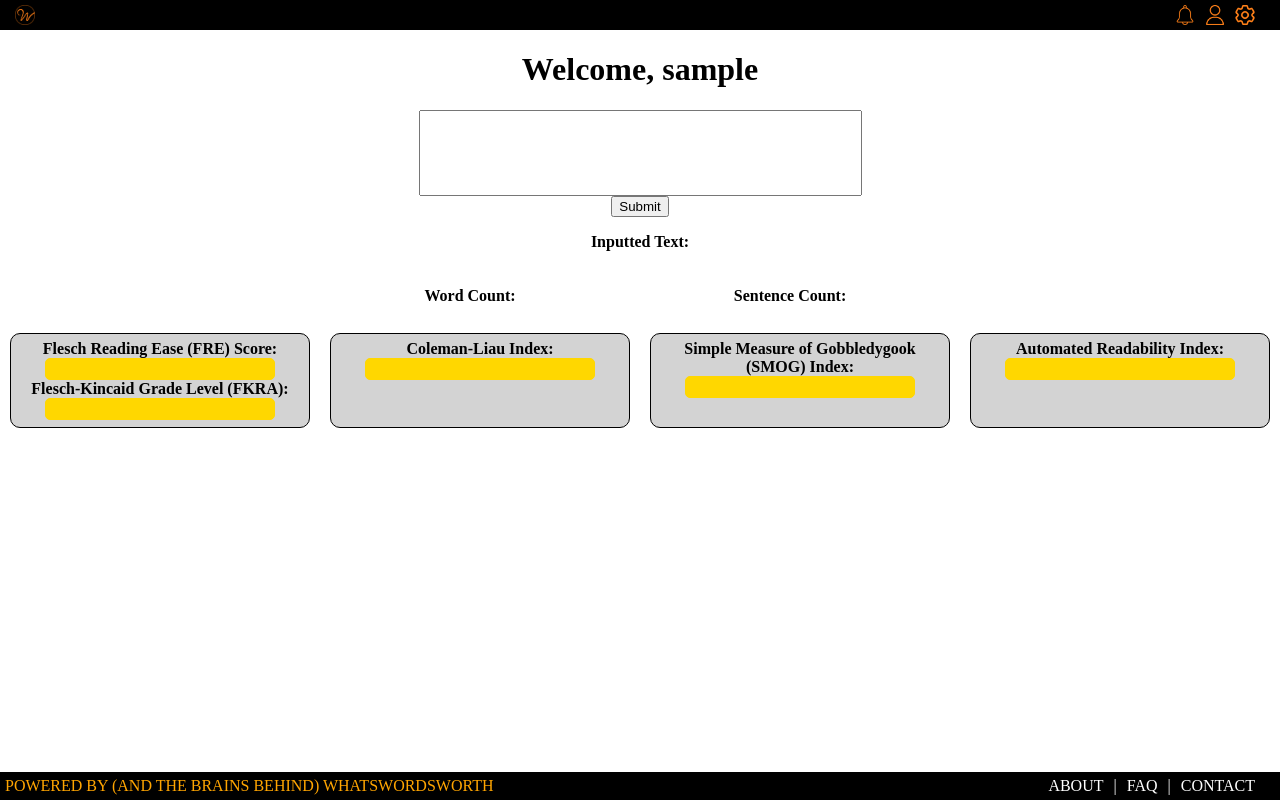
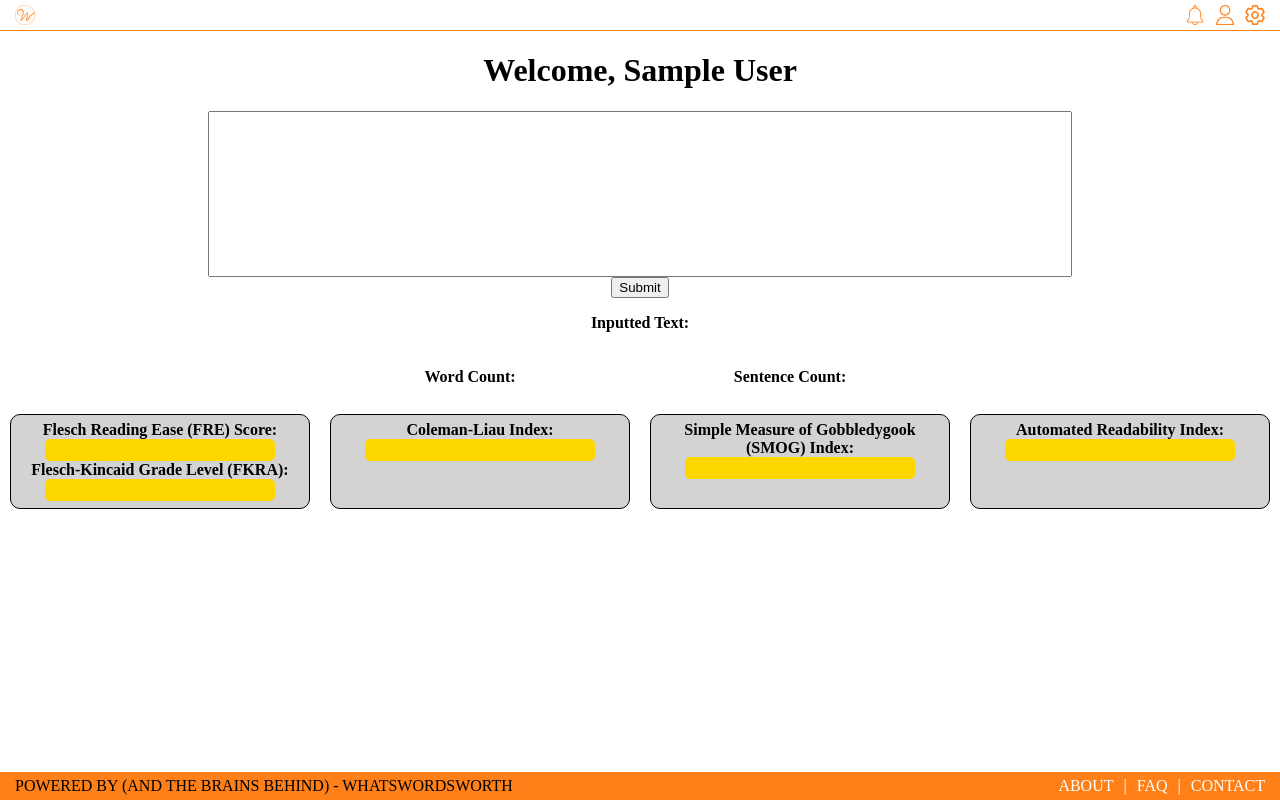
Before and after one commit to Hungr-yy/DaedaleanProj, a Django app: page / in a window 1280 px wide. Run offline with Django 4.2, Linux system fonts and the light colour scheme; the visitor is signed in with stand-in values (Sample User, id 1); some libraries are stand-ins or nearby versions.

Commit message:
Update index.html

```diff
--- a/templates/index.html
+++ b/templates/index.html
@@ -39,8 +39,8 @@
         }
 
         .nav {
-            background-color: black;
-            color: #fff;
+            border-bottom: 1px solid rgb(255, 128, 25);
+            color: white;
             padding: 5px;
             display: flex;
             justify-content: space-between;
@@ -57,7 +57,7 @@
             display: flex;
             justify-content: flex-end;
             align-items: center;
-            margin-right: 20px;
+            margin-right: 10px;
         }
 
         .icons a:not(:last-child) {
@@ -68,7 +68,6 @@
             font-size: 14px;
             font-weight: normal;
             resize: none;
-            overflow-y: scroll;
         }
 
         .input {
@@ -91,8 +90,8 @@
         }
 
         .footer {
-            background-color: black;
-            color: orange;
+            background-color: rgb(255, 128, 25);
+            color: black;
             padding: 5px;
             display: flex;
             justify-content: space-between;
@@ -107,7 +106,7 @@
             display: flex;
             justify-content: flex-end;
             align-items: center;
-            margin-right: 20px;
+            margin-right: 10px;
             font-size: 16px;
         }
 
@@ -125,18 +124,6 @@
             margin-left: 10px;
         }
 
-        .container {     /* For CKEditor 4*/
-            display: flex;
-            justify-content: center;
-            align-items: center;
-
-        }
-
-        .form-container {     /* For CKEditor 4*/
-            width: 75%;
-            text-align: center;
-        }
-
         .count_container {
             display: flex;
         }
@@ -149,6 +136,10 @@
         h5 {
             font-size: 20;
             color: red;
+        }
+
+        .credits {
+            margin-left: 10px;
         }
 
     </style>
@@ -182,27 +173,17 @@
     </div>
 
     <div class="content">
-        <div class="container">     <!-- For CKEditor 4 -->
-            <div class="form-container">     <!-- For CKEditor 4 -->
-
         {% if user.is_authenticated %}
-                <h1 align="center">Welcome, {{user.username}}</h1>
+        <h1 align="center">Welcome, {{user.first_name}} {{user.last_name}}</h1>
         {% else %}
         <h1 align="center">Daedalean Prototype</h1>
         {% endif %}
         <form method="POST">
             {% csrf_token %}
 
-                    <textarea name="text" rows="5" cols="50" class="text"></textarea><br>
-
-                    <script>     //For CKEditor 4
-                        CKEDITOR.replace('text');
-                    </script>
-
+            <textarea name="text" rows="10" cols="100" class="text"></textarea><br>
             <input type="submit" value="Submit" />
         </form>
-            </div>
-        </div>
 
         <div class="input">
             <strong>Inputted Text:</strong><br> {{text}}
@@ -247,7 +228,9 @@
 </body>
 
 <footer class="footer">
-    POWERED BY (AND THE BRAINS BEHIND) WHATSWORDSWORTH
+    <div class="credits">
+        POWERED BY (AND THE BRAINS BEHIND) - WHATSWORDSWORTH
+    </div>
 
     <div class="foot">
         <a href="about">ABOUT</a>|
```
Lines whose indentation alone changed are shown as unchanged.
